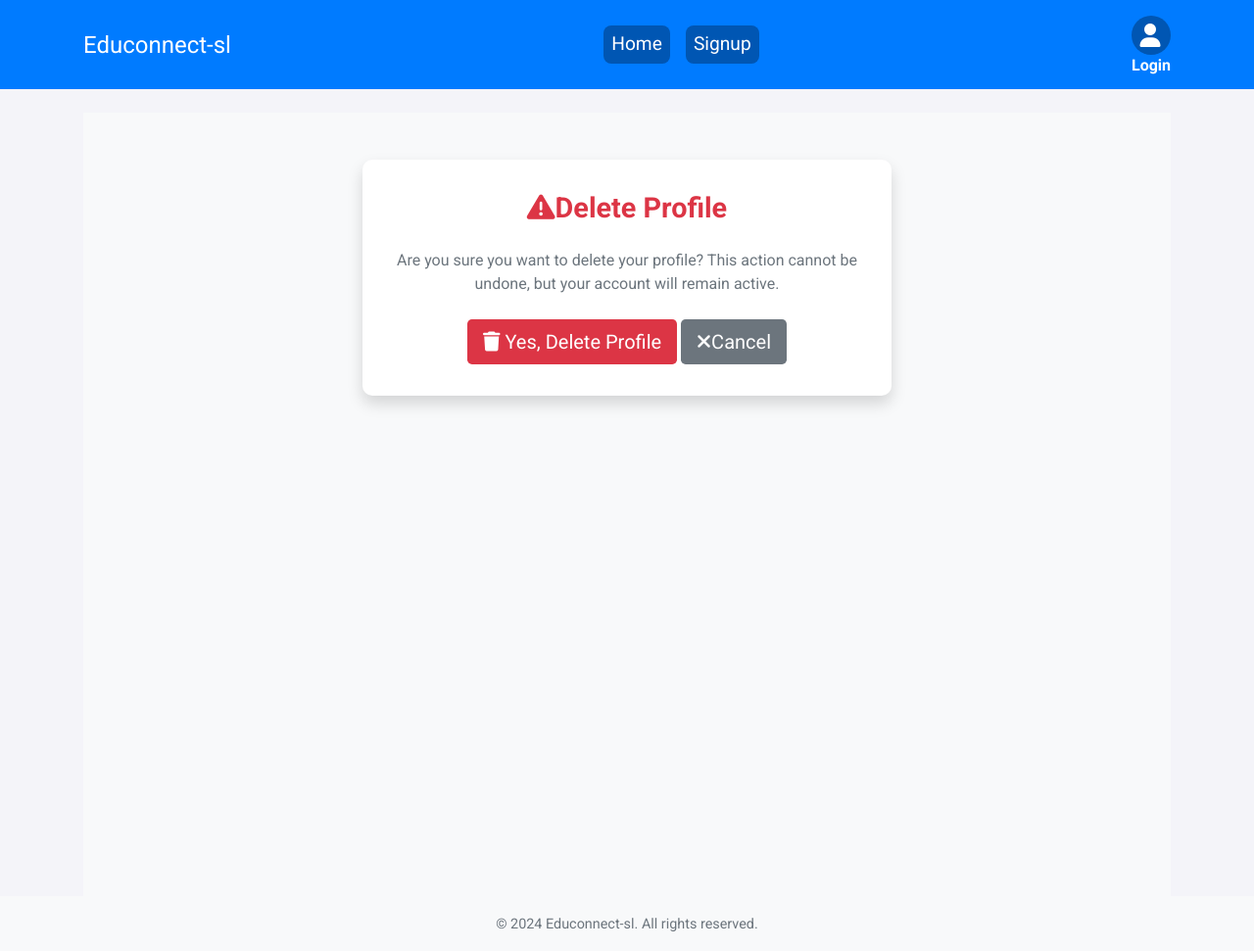
After one commit to Samuel-Senesie/ci-pp4-educonnect-sl, a Django app: template accounts/templates/delete_profile.html in a window 1280 px wide. The commit adds this page. Shown: the whole page at 98% size. Run offline with Django 3.2, Linux system fonts and the light colour scheme; the template is opened without the code that fills it, so the values that code supplies are empty; some libraries are stand-ins or nearby versions.

Commit message:
Implement styled delete profile page

```diff
--- /dev/null
+++ b/accounts/templates/delete_profile.html
@@ -0,0 +1,36 @@
+{% extends 'base.html' %}
+
+{% block title %}Delete Profile{% endblock %}
+
+{% block content %}
+{% load static %}
+
+<div class="delete-profile-container py-5">
+    <div class="row justify-content-center">
+        <div class="col-lg-6 col-md-8 col-sm-10">
+            <div class="delete-profile-card card shadow border-0">
+                <div class="delete-profile-card-body card-body text-center">
+                    <h2 class="delete-profile-title text-danger mb-4">
+                        <i class="fa-solid fa-triangle-exclamation me-2"></i>Delete Profile
+                    </h2>
+                    <p class="delete-profile-text text-muted">
+                        Are you sure you want to delete your profile? This action cannot be undone, but your account will remain active.
+                    </p>
+                    <!-- Form for deleteing profile -->
+                     <form method="POST" action="{% url 'accounts:delete_profile' %}" class="delete-profile-form mt-4">
+                        {% csrf_token %}
+                        <button type="submit" class="delete-profile-confirm-btn btn btn-danger btn-lg me-3">
+                            <i class="fa-solid fa-trash me-2"></i> Yes, Delete Profile
+                        </button>
+                        <a href="{% url 'accounts:profile' %}" class="delete-profile-cancel-btn btn btn-secondary btn-lg">
+                            <i class="fa-solid fa-times me-2"></i>Cancel
+                        </a>
+                     </form>
+                </div>
+            </div>
+        </div>
+    </div>
+
+</div>
+
+{% endblock %}
--- a/accounts/urls.py
+++ b/accounts/urls.py
@@ -20,7 +20,7 @@ urlpatterns = [
     path('profile/<int:user_id>/', views.profile, name='profile'),
     path('profile/edit/<int:user_id>/', views.edit_profile, name='edit_profile'),
     path('delete_profile/', views.delete_profile, name='delete_profile'),
-    path('delete_account/', views.delete_account, name='delete_account'),
+    path('account/delete/', views.delete_account, name='delete_account'),
     path('logout/', custom_logout_view, name='logout'),
 
 
@@ -42,6 +42,7 @@ urlpatterns = [
 
     # Account activation and status URLs
     path('account_inactive/', views.account_inactive, name='account_inactive'),
-    path('accounts/', include('django.contrib.auth.urls'))
+    path('accounts/', include('django.contrib.auth.urls')),
+    #path('accounts/', include('accounts.urls'))
 
 ]
--- a/educonnect/settings.py
+++ b/educonnect/settings.py
@@ -35,7 +35,7 @@ LOGOUT_REDIRECT_URL = 'home'
 SECRET_KEY = os.environ.get("SECRET_KEY", 'fallback-defuault-if-not-set')
 
 # SECURITY WARNING: don't run with debug turned on in production!
-DEBUG = True
+DEBUG = False
 
 ALLOWED_HOSTS = ['8000-samuelsenes-cipp4educon-tfzf7ezlt6v.ws.codeinstitute-ide.net', 'educonnect-sl-5ffcb9da3e93.herokuapp.com']
 
--- a/static/css/style.css
+++ b/static/css/style.css
@@ -1094,6 +1094,50 @@ body {
     color: #000;
 }
 
+/* Delete User Profile */
+.delete-profile-container {
+    background-color: #f8f9fa;
+    min-height: 100vh;
+}
+
+.delete-profile-card {
+    border-radius: 10px;
+    background-color: #ffffff;
+}
+
+.delete-profile-card-body {
+    padding: 2rem;
+}
+
+.delete-profile-title {
+    font-size: 1.8rem;
+    font-weight: 700;
+}
+
+.delete-profile-text {
+    font-size: 1rem;
+}
+
+.delete-profile-confirm-btn {
+    background-color: #dc3545;
+    border: none;
+    transition: background-color 0.3s ease;
+}
+
+.delete-profile-confirm-btn:hover {
+    background-color: #c82333;
+}
+
+.delete-profile-cancel-btn {
+    background-color: #6c757d;
+    border: none;
+    transition: background-color 0.3s ease;
+}
+
+.delete-profile-cancel-btn:hover {
+    background-color: #5a6268;
+}
+
 /* Edit Profile Page */
 .edit-profile-container {
     max-width: 800px;
```
Also changed, not shown: accounts/views.py (+31 -2 lines), media/background_images/about-us-cover.jpg, media/profile_pics/profile_2.jpg.
